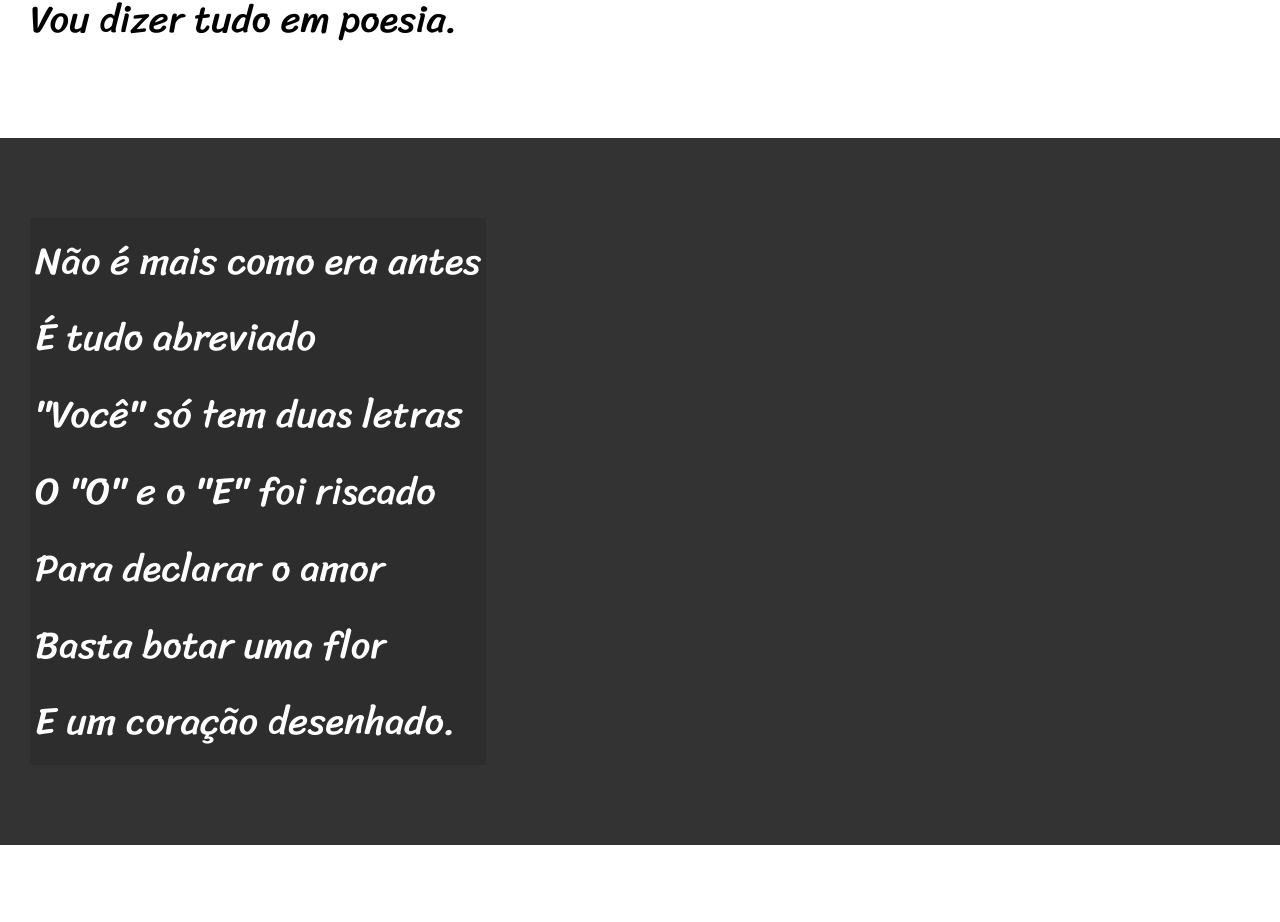
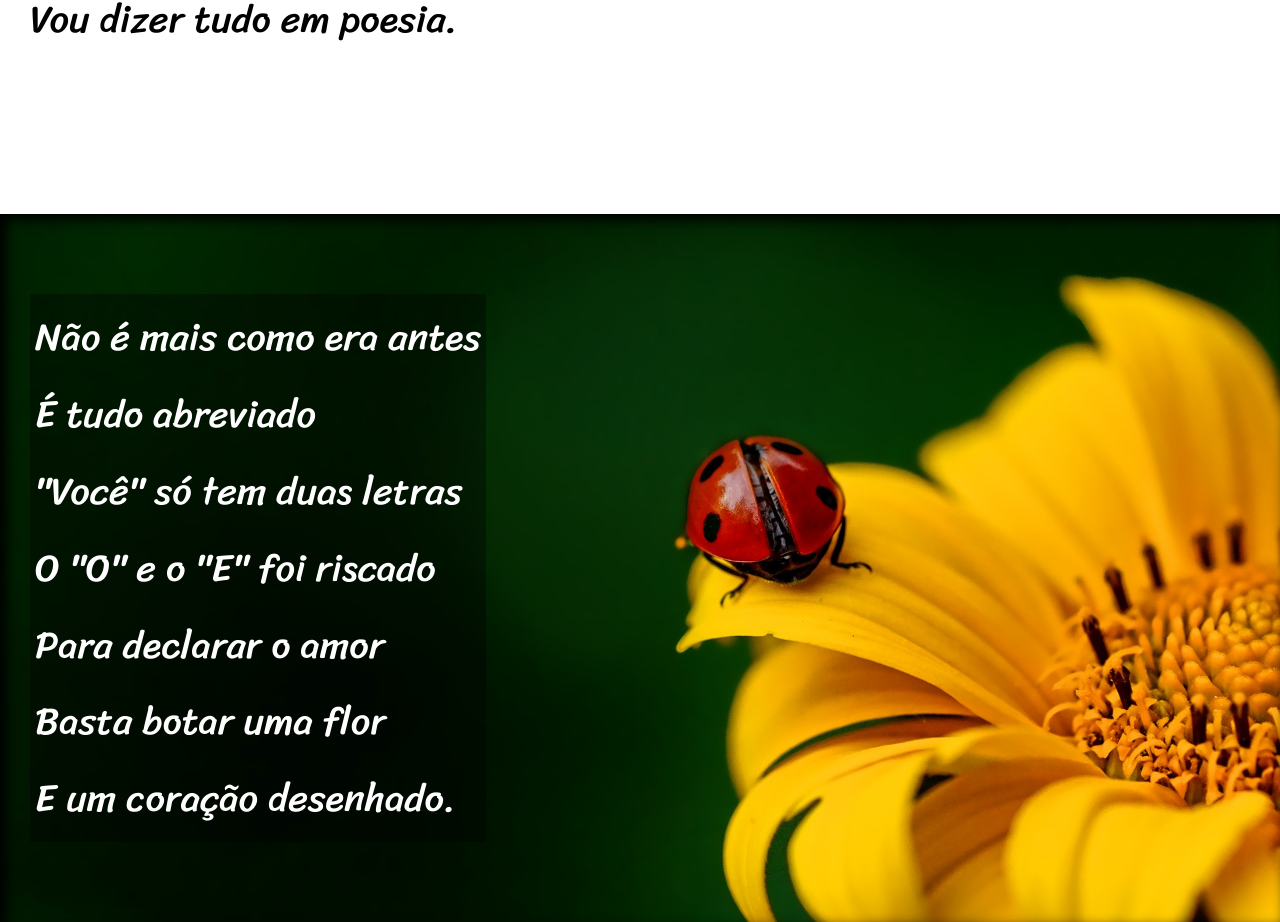
Before and after one commit to DiegoMacielDC/html-css, a plain HTML site: page desafios/desafio12/index.html in a window 1280 px wide. Shown: the part 749-1671 px from the top of the page. Drawn offline with Linux system fonts and the light colour scheme.

Commit message:
update desafio 12

```diff
--- a/desafios/desafio12/estilo/style.css
+++ b/desafios/desafio12/estilo/style.css
@@ -54,20 +54,37 @@ section{
     font-size: 3vw;
 }
 
+section > p{
+    padding-bottom: 2em;
+}
+
 section.normal{
     background-color: white;
-    color: black;
+    color: rgb(0, 0, 0);
 }
 
 section.imagem{
     background-color: rgb(51, 51, 51);
     color: white;
+    box-shadow: inset 6px 6px 13px 0px black;
+    background-size: cover;
+    background-attachment: fixed;
 }
 
 section.imagem > p{
     display: inline-block;
     padding: 5px;
-    background-color: rgba(0, 0, 0, 0.123);
+    background-color: rgba(0, 0, 0, 0.363);
+}
+
+section#img01{
+    background-image: url(../imagens/background001.jpg);
+    background-position: right center;
+
+}
+
+section#img02{
+    background-image: url(../imagens/background002.jpg);
 }
 
 footer{
--- a/desafios/desafio12/index.html
+++ b/desafios/desafio12/index.html
@@ -27,7 +27,7 @@
         </p>
     </section>
 
-     <section class="imagem">
+     <section class="imagem" id="img01">
         <p>
             Não é mais como era antes <br>
             É tudo abreviado <br>
@@ -62,7 +62,7 @@
 
 
 
-    <section class="imagem">
+    <section class="imagem" id="img02">
         <p>
             Tenho saudade das cartas <br>
             Escritas com a própria mão <br>
```
